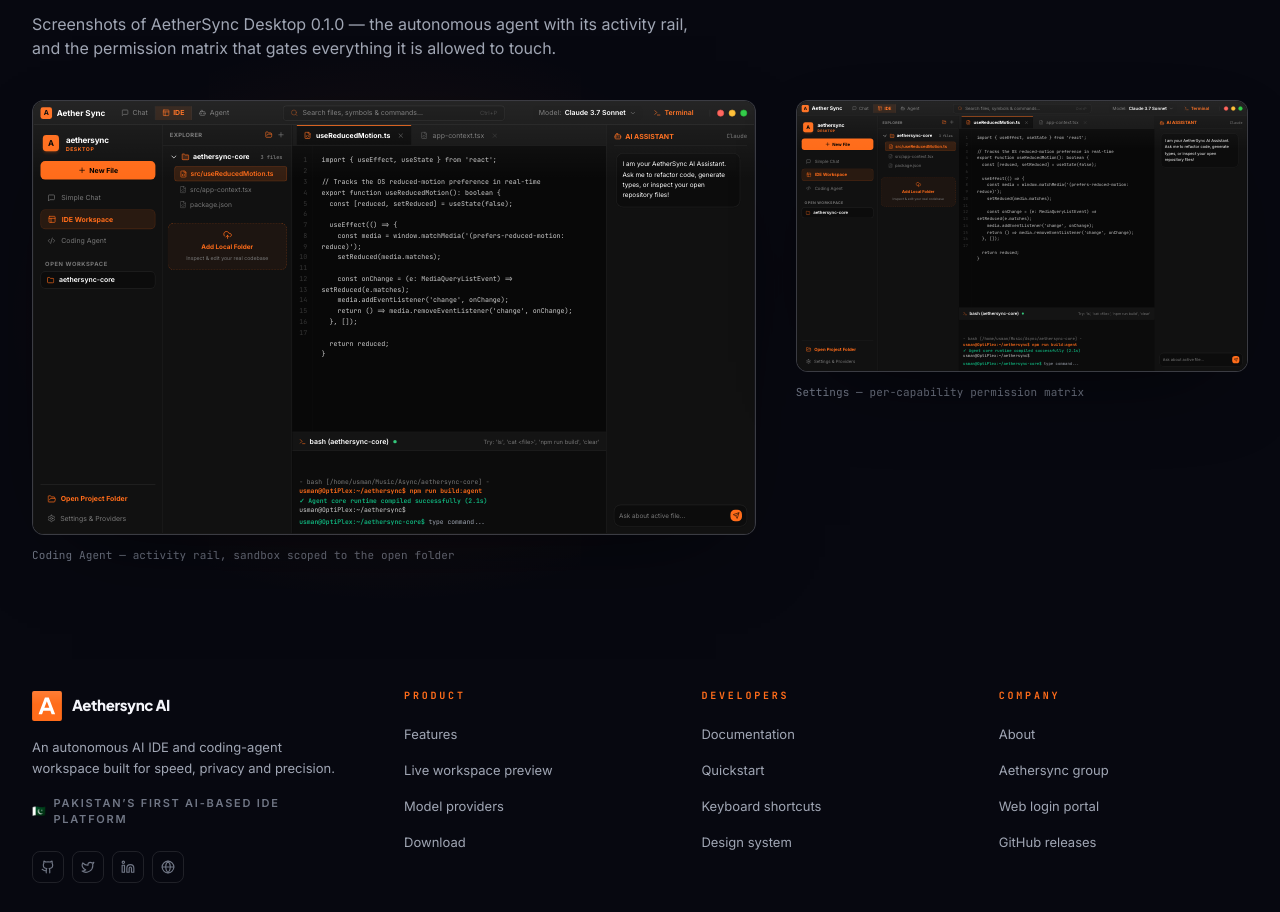
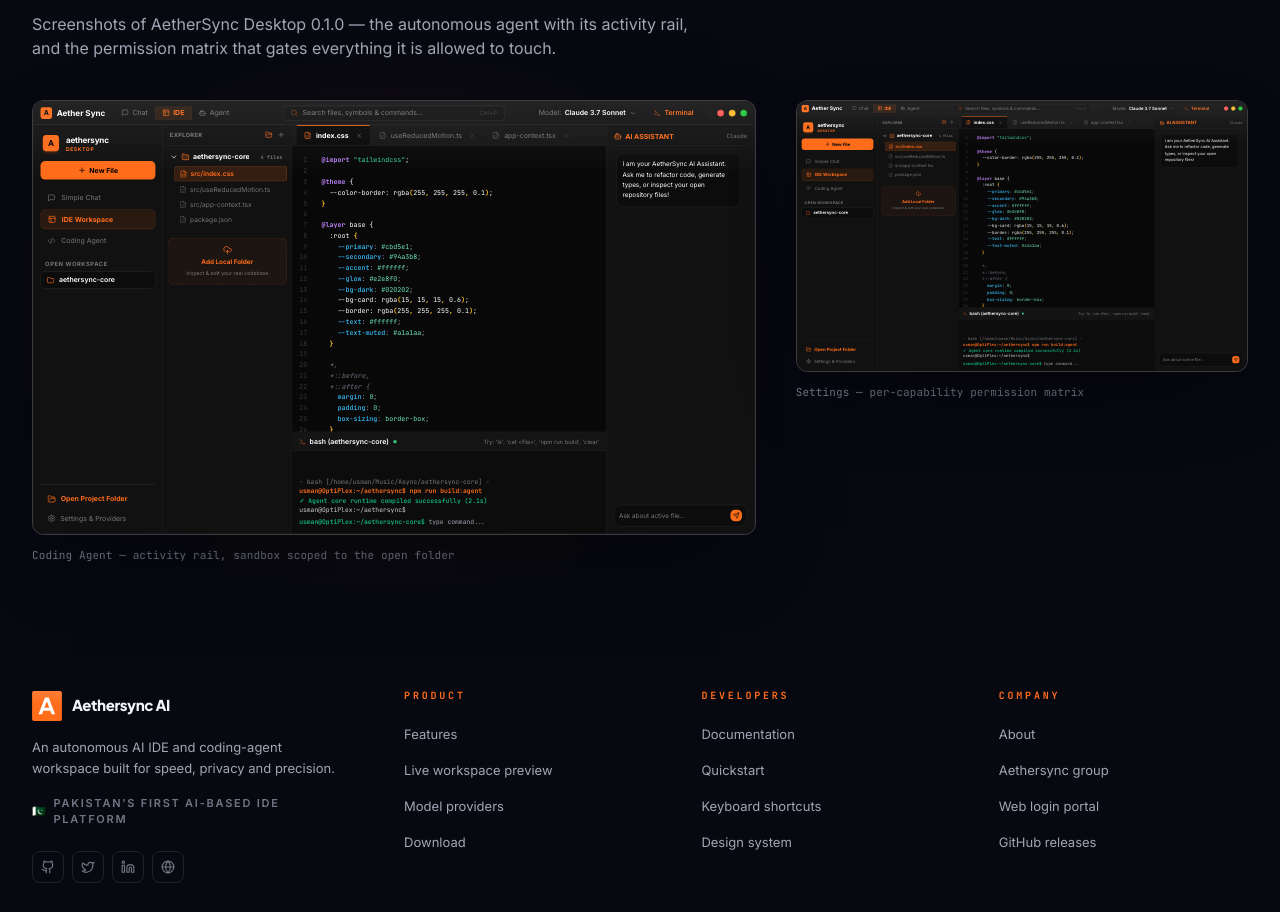
Before and after one commit to usman4116/Aethersyncweb, a Next.js app: page /features in a window 1280 px wide. Shown: the part 1981-2893 px from the top of the page. Built offline with nearby package versions, Linux system fonts and the light colour scheme.

Commit message:
feat: real-time multi-language syntax highlighting in live workspace code editor

```diff
--- a/components/ui/LiveIDEApp.tsx
+++ b/components/ui/LiveIDEApp.tsx
@@ -12,6 +12,33 @@
 const DEFAULT_PROJECT_NAME = 'aethersync-core';
 
 const DEFAULT_FILES: Record<string, string> = {
+  'src/index.css': `@import "tailwindcss";
+
+@theme {
+  --color-border: rgba(255, 255, 255, 0.1);
+}
+
+@layer base {
+  :root {
+    --primary: #cbd5e1;
+    --secondary: #94a3b8;
+    --accent: #ffffff;
+    --glow: #e2e8f0;
+    --bg-dark: #020202;
+    --bg-card: rgba(15, 15, 15, 0.6);
+    --border: rgba(255, 255, 255, 0.1);
+    --text: #ffffff;
+    --text-muted: #a1a1aa;
+  }
+
+  *,
+  *::before,
+  *::after {
+    margin: 0;
+    padding: 0;
+    box-sizing: border-box;
+  }
+}`,
   'src/useReducedMotion.ts': `import { useEffect, useState } from 'react';
 
 // Tracks the OS reduced-motion preference in real-time
@@ -71,11 +98,134 @@
 }`
 };
 
+// Robust, high-speed syntax highlighter for multiple languages
+function renderSyntaxHighlightedLine(line: string, filename: string): React.ReactNode {
+  if (!line) return <span>&nbsp;</span>;
+
+  const ext = filename.split('.').pop()?.toLowerCase() || '';
+
+  // Comments
+  const trimmed = line.trim();
+  if (trimmed.startsWith('//') || trimmed.startsWith('/*') || trimmed.startsWith('*') || (trimmed.startsWith('#') && ext !== 'css')) {
+    return <span className="text-gray-500 italic">{line}</span>;
+  }
+
+  // CSS / SCSS formatting
+  if (ext === 'css' || ext === 'scss') {
+    if (trimmed.startsWith('@import') || trimmed.startsWith('@theme') || trimmed.startsWith('@layer') || trimmed.startsWith('@media') || trimmed.startsWith('@keyframes')) {
+      const parts = line.split(/(@\w+|"[^"]*"|'[^']*')/g);
+      return (
+        <span>
+          {parts.map((p, idx) => {
+            if (p.startsWith('@')) return <span key={idx} className="text-purple-400 font-bold">{p}</span>;
+            if (p.startsWith('"') || p.startsWith("'")) return <span key={idx} className="text-emerald-400">{p}</span>;
+            return <span key={idx} className="text-[var(--ide-text-bright)]">{p}</span>;
+          })}
+        </span>
+      );
+    }
+
+    if (line.includes(':') && !line.includes('{') && !line.includes('(') && !trimmed.startsWith(':')) {
+      const colonIdx = line.indexOf(':');
+      const prop = line.slice(0, colonIdx);
+      const val = line.slice(colonIdx + 1);
+      return (
+        <span>
+          <span className="text-sky-400 font-medium">{prop}</span>
+          <span className="text-gray-400">:</span>
+          <span className="text-emerald-300">{val.replace(';', '')}</span>
+          {val.includes(';') && <span className="text-gray-400">;</span>}
+        </span>
+      );
+    }
+
+    if (line.includes('{') || line.includes('::') || line.includes(':root') || line.includes('*') || line.includes('}') || line.includes('.')) {
+      const parts = line.split(/([{}():,*]+)/g);
+      return (
+        <span>
+          {parts.map((p, idx) => {
+            if (['{', '}', '(', ')', ':root', '*', '::before', '::after', ','].includes(p)) {
+              return <span key={idx} className="text-amber-400 font-bold">{p}</span>;
+            }
+            if (p.startsWith('--')) {
+              return <span key={idx} className="text-sky-400">{p}</span>;
+            }
+            return <span key={idx} className="text-[var(--ide-text-bright)]">{p}</span>;
+          })}
+        </span>
+      );
+    }
+  }
+
+  // JSON formatting
+  if (ext === 'json') {
+    const parts = line.split(/(".*?"|[:,{}[\]]|true|false|null|[0-9]+)/g);
+    return (
+      <span>
+        {parts.map((p, idx) => {
+          if (p.startsWith('"') && line.indexOf(p) < line.indexOf(':')) {
+            return <span key={idx} className="text-sky-400 font-semibold">{p}</span>;
+          }
+          if (p.startsWith('"')) {
+            return <span key={idx} className="text-emerald-400">{p}</span>;
+          }
+          if (['true', 'false', 'null'].includes(p)) {
+            return <span key={idx} className="text-purple-400 font-bold">{p}</span>;
+          }
+          if (/^[0-9]+$/.test(p)) {
+            return <span key={idx} className="text-orange-400">{p}</span>;
+          }
+          return <span key={idx} className="text-[var(--ide-text)]">{p}</span>;
+        })}
+      </span>
+    );
+  }
+
+  // JS / TS / JSX / TSX formatting
+  const tokens = line.split(/(".*?"|'.*?'|`.*?`|\/\/.*|\b[a-zA-Z_$][a-zA-Z0-9_$]*\b|[{}()[\]<>=!+\-*/&|:;,])/g);
+
+  return (
+    <span>
+      {tokens.map((token, idx) => {
+        if (!token) return null;
+        if (token.startsWith('//')) {
+          return <span key={idx} className="text-gray-500 italic">{token}</span>;
+        }
+        if (token.startsWith('"') || token.startsWith("'") || token.startsWith('`')) {
+          return <span key={idx} className="text-emerald-400">{token}</span>;
+        }
+        if (['import', 'export', 'from', 'const', 'let', 'var', 'function', 'return', 'if', 'else', 'async', 'await', 'type', 'interface', 'class', 'default', 'switch', 'case', 'break'].includes(token)) {
+          return <span key={idx} className="text-purple-400 font-bold">{token}</span>;
+        }
+        if (['true', 'false', 'null', 'undefined', 'boolean', 'string', 'number', 'any', 'void'].includes(token)) {
+          return <span key={idx} className="text-blue-400 font-medium">{token}</span>;
+        }
+        if (['React', 'useState', 'useEffect', 'useContext', 'useRef', 'useCallback', 'useMemo'].includes(token)) {
+          return <span key={idx} className="text-amber-400 font-semibold">{token}</span>;
+        }
+        if (/^[A-Z][a-zA-Z0-9_$]*$/.test(token)) {
+          return <span key={idx} className="text-amber-300 font-semibold">{token}</span>;
+        }
+        if (/^[0-9]+(\.[0-9]+)?$/.test(token)) {
+          return <span key={idx} className="text-orange-400">{token}</span>;
+        }
+        if (['{', '}', '(', ')', '[', ']'].includes(token)) {
+          return <span key={idx} className="text-amber-400">{token}</span>;
+        }
+        if (['=', '==', '===', '!=', '!==', '>', '<', '>=', '<=', '+', '-', '*', '/', '&', '|', '!', '?', ':'].includes(token)) {
+          return <span key={idx} className="text-cyan-400">{token}</span>;
+        }
+        return <span key={idx} className="text-[var(--ide-text-bright)]">{token}</span>;
+      })}
+    </span>
+  );
+}
+
 export function LiveIDEApp() {
   const [projectName, setProjectName] = useState(DEFAULT_PROJECT_NAME);
   const [files, setFiles] = useState<Record<string, string>>(DEFAULT_FILES);
-  const [openTabs, setOpenTabs] = useState<string[]>(['src/useReducedMotion.ts', 'src/app-context.tsx']);
-  const [activeTab, setActiveTab] = useState<string>('src/useReducedMotion.ts');
+  const [openTabs, setOpenTabs] = useState<string[]>(['src/index.css', 'src/useReducedMotion.ts', 'src/app-context.tsx']);
+  const [activeTab, setActiveTab] = useState<string>('src/index.css');
   const [activeView, setActiveView] = useState<'ide' | 'chat' | 'agent' | 'settings'>('ide');
   const [activeModel, setActiveModel] = useState('Claude 3.7 Sonnet');
   const [showModelDropdown, setShowModelDropdown] = useState(false);
@@ -104,7 +254,6 @@
   ]);
 
   // Coding Agent State
-  const [agentPrompt, setAgentPrompt] = useState('');
   const [agentActivity, setAgentActivity] = useState<string[]>([]);
 
   // Simple Chat State
@@ -114,7 +263,16 @@
   const [chatInput, setChatInput] = useState('');
 
   const folderInputRef = useRef<HTMLInputElement>(null);
-  const fileInputRef = useRef<HTMLInputElement>(null);
+  const textareaRef = useRef<HTMLTextAreaElement>(null);
+  const highlightPreRef = useRef<HTMLPreElement>(null);
+
+  // Synchronize textarea and highlight scroll
+  const handleScroll = (e: React.UIEvent<HTMLTextAreaElement>) => {
+    if (highlightPreRef.current) {
+      highlightPreRef.current.scrollTop = e.currentTarget.scrollTop;
+      highlightPreRef.current.scrollLeft = e.currentTarget.scrollLeft;
+    }
+  };
 
   // Handle folder opening via real file picker
   const handleOpenFolderClick = (e?: React.MouseEvent) => {
@@ -168,7 +326,6 @@
     }
   };
 
-  // Code editor changes
   const handleCodeChange = (e: React.ChangeEvent<HTMLTextAreaElement>) => {
     const newContent = e.target.value;
     setFiles(prev => ({
@@ -254,7 +411,7 @@
       { role: 'user', text: query },
       {
         role: 'assistant',
-        text: `I inspected "${activeTab}" with ${activeModel}. I can help you implement or optimize this change!`
+        text: `I analyzed "${activeTab}" with ${activeModel}. I can refactor or write code changes into your workspace directly!`
       }
     ]);
   };
@@ -283,7 +440,8 @@
   };
 
   const activeContent = files[activeTab] || '';
-  const linesCount = Math.max(14, activeContent.split('\n').length);
+  const linesArray = activeContent.split('\n');
+  const linesCount = Math.max(14, linesArray.length);
 
   const filteredFiles = Object.keys(files).filter(f =>
     f.toLowerCase().includes(searchQuery.toLowerCase())
@@ -351,7 +509,7 @@
           <span className="opacity-40 text-[10px]">Ctrl+P</span>
         </div>
 
-        {/* Right: Model Picker & Window Controls */}
+        {/* Right: Model Picker & macOS Traffic Light Controls */}
         <div className="flex items-center gap-3 text-xs text-[var(--ide-text-dim)] relative">
           <div
             onClick={() => setShowModelDropdown(!showModelDropdown)}
@@ -385,6 +543,7 @@
             <Terminal size={13} /> Terminal
           </button>
 
+          {/* macOS Traffic Lights */}
           <div className="flex items-center gap-2 ml-2 pl-3 border-l border-[var(--ide-border)]">
             <button
               onClick={() => { setFiles(DEFAULT_FILES); setProjectName(DEFAULT_PROJECT_NAME); }}
@@ -425,7 +584,7 @@
               </div>
             </div>
 
-            {/* New File / New Chat Action Button */}
+            {/* New File Action Button */}
             <button
               onClick={handleCreateNewFile}
               className="w-full bg-primary hover:bg-[#ff8642] text-black text-xs font-bold py-2 rounded-lg flex items-center justify-center gap-1.5 mb-4 transition-all shadow-sm active:scale-95"
@@ -489,9 +648,8 @@
           </div>
         </div>
 
-        {/* Dynamic View Display based on activeView */}
+        {/* Dynamic View Display */}
         {activeView === 'settings' ? (
-          /* Settings / Provider Configuration View */
           <div className="flex-1 bg-[var(--ide-bg)] p-6 overflow-y-auto no-scrollbar flex flex-col gap-5">
             <div className="flex items-center justify-between pb-4 border-b border-[var(--ide-border)]">
               <div>
@@ -534,7 +692,6 @@
             </div>
           </div>
         ) : activeView === 'chat' ? (
-          /* Simple Chat View */
           <div className="flex-1 bg-[var(--ide-bg)] flex flex-col justify-between p-6">
             <div className="flex-1 overflow-y-auto p-4 flex flex-col gap-4 max-w-3xl mx-auto w-full no-scrollbar">
               {chatMessages.map((m, i) => (
@@ -560,7 +717,6 @@
             </form>
           </div>
         ) : activeView === 'agent' ? (
-          /* Coding Agent View */
           <div className="flex-1 bg-[var(--ide-bg)] flex flex-col justify-between p-6">
             <div className="flex-1 flex flex-col items-center justify-center max-w-2xl mx-auto text-center gap-6">
               <div className="w-16 h-16 rounded-2xl bg-gradient-to-br from-[#ff7a2e] to-[#ff5700] flex items-center justify-center text-white font-extrabold text-3xl shadow-xl">
@@ -598,7 +754,7 @@
             </div>
           </div>
         ) : (
-          /* Standard IDE Workspace (Explorer + Monaco Editor + Terminal + Assistant) */
+          /* Standard IDE Workspace */
           <>
             {/* Explorer Sidebar */}
             <div className="w-56 bg-[var(--ide-sidebar)] border-r border-[var(--ide-border)] flex flex-col shrink-0">
@@ -614,7 +770,6 @@
                 </div>
               </div>
 
-              {/* Explorer File Tree List */}
               <div className="p-2 flex flex-col gap-1 text-xs overflow-y-auto flex-1 no-scrollbar">
                 <div className="flex items-center justify-between font-bold text-[var(--ide-text-bright)] px-1 py-1 cursor-pointer">
                   <div className="flex items-center gap-1.5 truncate">
@@ -647,7 +802,6 @@
                   })}
                 </div>
 
-                {/* Import Local Folder Button */}
                 <div
                   onClick={handleOpenFolderClick}
                   className="mt-4 p-3 rounded-xl border border-dashed border-primary/40 bg-primary/5 hover:bg-primary/10 cursor-pointer flex flex-col items-center justify-center text-center gap-1 transition-colors"
@@ -659,7 +813,7 @@
               </div>
             </div>
 
-            {/* Center Code Editor & Terminal */}
+            {/* Center Code Editor with Rich Syntax Highlighting & Terminal */}
             <div className="flex-1 flex flex-col overflow-hidden bg-[var(--ide-code-bg)]">
 
               {/* Editor Tabs */}
@@ -688,21 +842,43 @@
                 })}
               </div>
 
-              {/* Live Editable Code Workspace */}
+              {/* Live Syntax Highlighted & Editable Code Canvas */}
               <div className="flex-1 flex overflow-hidden relative">
+
+                {/* Line Numbers */}
                 <div className="select-none text-[var(--ide-text-dim)] opacity-40 text-right pr-2 pl-3 py-4 border-r border-[var(--ide-border)] font-mono text-[11.5px] leading-relaxed shrink-0">
                   {Array.from({ length: linesCount }).map((_, i) => (
                     <div key={i}>{i + 1}</div>
                   ))}
                 </div>
 
+                {/* Code Body Container */}
+                <div className="flex-1 h-full relative overflow-hidden">
+
+                  {/* Highlighted syntax display layer */}
+                  <pre
+                    ref={highlightPreRef}
+                    aria-hidden="true"
+                    className="absolute inset-0 p-4 font-mono text-[11.5px] leading-relaxed overflow-hidden pointer-events-none select-none m-0 whitespace-pre"
+                  >
+                    {linesArray.map((line, idx) => (
+                      <div key={idx}>
+                        {renderSyntaxHighlightedLine(line, activeTab)}
+                      </div>
+                    ))}
+                  </pre>
+
+                  {/* Live typing / editing layer */}
                   <textarea
+                    ref={textareaRef}
                     value={activeContent}
                     onChange={handleCodeChange}
+                    onScroll={handleScroll}
                     spellCheck={false}
-                  className="flex-1 w-full h-full bg-transparent border-none outline-none resize-none p-4 font-mono text-[11.5px] leading-relaxed text-[var(--ide-text)] focus:text-[var(--ide-text-bright)] selection:bg-primary/30"
+                    className="absolute inset-0 w-full h-full p-4 font-mono text-[11.5px] leading-relaxed text-transparent caret-[var(--ide-text-bright)] bg-transparent resize-none outline-none border-none whitespace-pre overflow-auto focus:outline-none selection:bg-primary/30 z-10"
                     placeholder="// Type or edit code directly in this file..."
                   />
+                </div>
               </div>
 
               {/* Collapsible Terminal */}
@@ -793,7 +969,7 @@
 
       </div>
 
-      {/* Quick Search Modal (Ctrl+P / Search bar) */}
+      {/* Quick Search Modal */}
       {showSearchModal && (
         <div
           onClick={() => setShowSearchModal(false)}
```
Lines whose indentation alone changed are shown as unchanged.
